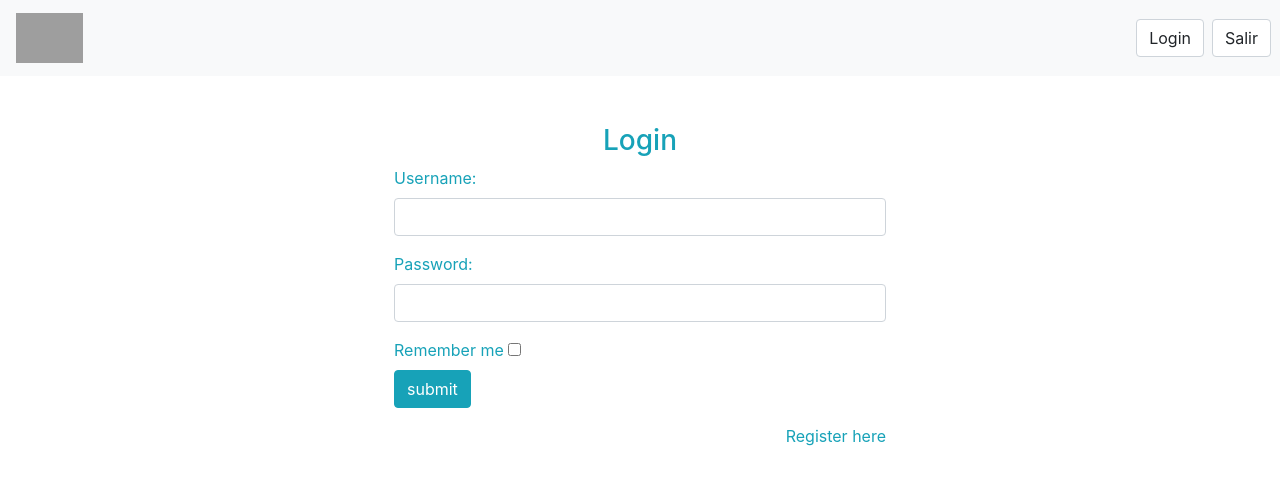
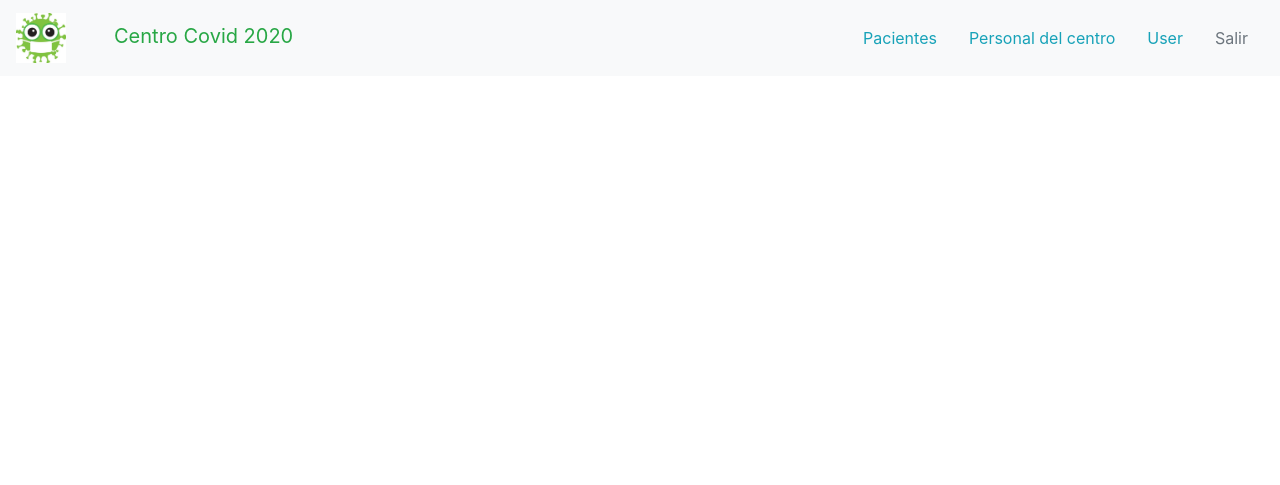
Before and after one commit to flleo/covid, a PHP site: page / in a window 1280 px wide. Shown: the top 485 px of the page. Run offline with PHP 8.4, Linux system fonts and the light colour scheme; grey boxes are pictures that could not be loaded.

Commit message:
modificar_usuario.php

```diff
--- a/css/css.css
+++ b/css/css.css
@@ -1,3 +1,5 @@
+/*author: fedelleos@gmail.com*/
+
 #logo {
     height: 50px;
 }
--- a/index.php
+++ b/index.php
@@ -1,56 +1,101 @@
-<php?
+<?php
+include "navbar.php";
+
+$email = $pass = $dni = $code = '';
+if(isset($_SESSION['email'])) $email = $_SESSION['email'];
+if(isset($_SESSION['password'])) $pass = $_SESSION['password'];
+if(isset($_SESSION['dni'])) $dni = $_SESSION['dni'];
+if(isset($_SESSION['code'])) $code = $_SESSION['code'];
+
+if(isset($_GET['log'])) {
+    if($_GET['log'] == 'pa') {
+        $_SESSION['user_type'] = 'paciente';
+    } else {
+        $_SESSION['user_type'] = 'usuario';
+    }
+}
+
+if(isset($_POST['submit'])) {
+    if(isset($_POST['email'])) {
+        $_SESSION['email'] = $_POST['email'];
+        $_SESSION['password'] = $_POST['password'];
+    } else {
+        $_SESSION['dni'] = $_POST['dni'];
+        $_SESSION['code'] = $_POST['code'];
+    }
+}
 
 ?>
 
-<html lang="en"><head></head><body><nav class="navbar navbar-light bg-light">
-    <a class="navbar-brand"><img id="logo" src="images/covid.jpeg"></a>
-    <div class="row ">
-        <div class="form-inline ">
-            <a class="form-control mr-sm-2" aria-label="Search">Login</a>
-            <a class="form-control mr-sm-2" aria-label="Search">Salir</a>
+<!doctype html>
+<html lang="es">
+
+<head>
+    <title>covid - login</title>
+    <!-- Required meta tags -->
+    <meta charset="utf-8">
+    <meta name="viewport" content="width=device-width, initial-scale=1, shrink-to-fit=no">
+    <meta name="author" content="fedelleos@gmail.com" />
+    <!-- Bootstrap CSS -->
+    <link rel="stylesheet" href="https://stackpath.bootstrapcdn.com/bootstrap/4.3.1/css/bootstrap.min.css"
+        integrity="sha384-ggOyR0iXCbMQv3Xipma34MD+dH/1fQ784/j6cY/iJTQUOhcWr7x9JvoRxT2MZw1T" crossorigin="anonymous">
+</head>
+
+<body>
+    <div class="container d-flex justify-content-center p-5">
+        <?php if(isset($_SESSION['user_type'])) { ?>
+        <div id="login-box" class="col-md-6">
+            <form id="login-form" action="index.html" method="post">
+                <h3 class="text-center text-info">Login</h3>
+                <?php
+                    if($_SESSION['user_type'] == 'usuario') {
+                        echo '
+                    <div class="form-group">
+                    <label for="email" class="text-info">Email</label><br>
+                    <input type="email" name="email" id="email" class="form-control" value="'.$email.'" required>
+                    </div>
+                    <div class="form-group">
+                    <label for="password" class="text-info">Password:</label><br>
+                    <input type="text" name="password" id="password" class="form-control" value="'.$pass.'" required>
+                    </div>
+                    ';
+                    }  else {
+                        echo '
+                    <div class="form-group">
+                    <label for="dni" class="text-info">Dni</label><br>
+                    <input type="dni" name="dni" id="dni" class="form-control" value="'.$dni .'" required>
+                    </div>
+                    <div class="form-group">
+                    <label for="code" class="text-info">Código de acceso</label><br>
+                    <input type="text" name="code" id="code" class="form-control" value="'.$code.'" required>
+                    </div>
+                    ';
+                    }
+                ?>
+                <div class="form-group">
+                    <label for="remember-me" class="text-info"><span>Remember me</span>&nbsp;<span><input
+                                id="remember-me" name="remember-me" type="checkbox"></span></label><br>
+                    <input type="submit" name="submit" class="btn btn-info btn-md" value="Entrar">
+                </div>
+            </form>
         </div>
+        <?php } ?>
     </div>
-</nav>
 
 
 
-    <title>covid</title>
-    <!-- Required meta tags -->
-    <meta charset="utf-8">
-    <meta name="viewport" content="width=device-width, initial-scale=1, shrink-to-fit=no">
-    <link rel="stylesheet" href="css/css.css">
 
-    <!-- Bootstrap CSS -->
-    <link rel="stylesheet" href="https://stackpath.bootstrapcdn.com/bootstrap/4.3.1/css/bootstrap.min.css" integrity="sha384-ggOyR0iXCbMQv3Xipma34MD+dH/1fQ784/j6cY/iJTQUOhcWr7x9JvoRxT2MZw1T" crossorigin="anonymous">
-
-
-      <div class="container d-flex justify-content-center p-5">
-
-          <div id="login-box" class="col-md-6 >
-            <form id=" login-form"="" action="" method="post">
-                <h3 class="text-center text-info">Login</h3>
-                <div class="form-group">
-                    <label for="username" class="text-info">Username:</label><br>
-                    <input type="text" name="username" id="username" class="form-control">
-                </div>
-                <div class="form-group">
-                    <label for="password" class="text-info">Password:</label><br>
-                    <input type="text" name="password" id="password" class="form-control">
-                </div>
-                <div class="form-group">
-                    <label for="remember-me" class="text-info"><span>Remember me</span>&nbsp;<span><input id="remember-me" name="remember-me" type="checkbox"></span></label><br>
-                    <input type="submit" name="submit" class="btn btn-info btn-md" value="submit">
-                </div>
-                <div id="register-link" class="text-right">
-                    <a href="#" class="text-info" marked="1">Register here</a>
-                </div>
-
-        </div>
-      </div>
     <!-- Optional JavaScript -->
     <!-- jQuery first, then Popper.js, then Bootstrap JS -->
-    <script src="https://code.jquery.com/jquery-3.3.1.slim.min.js" integrity="sha384-q8i/X+965DzO0rT7abK41JStQIAqVgRVzpbzo5smXKp4YfRvH+8abtTE1Pi6jizo" crossorigin="anonymous"></script>
-    <script src="https://cdnjs.cloudflare.com/ajax/libs/popper.js/1.14.7/umd/popper.min.js" integrity="sha384-UO2eT0CpHqdSJQ6hJty5KVphtPhzWj9WO1clHTMGa3JDZwrnQq4sF86dIHNDz0W1" crossorigin="anonymous"></script>
-    <script src="https://stackpath.bootstrapcdn.com/bootstrap/4.3.1/js/bootstrap.min.js" integrity="sha384-JjSmVgyd0p3pXB1rRibZUAYoIIy6OrQ6VrjIEaFf/nJGzIxFDsf4x0xIM+B07jRM" crossorigin="anonymous"></script>
+    <script src="https://code.jquery.com/jquery-3.3.1.slim.min.js"
+        integrity="sha384-q8i/X+965DzO0rT7abK41JStQIAqVgRVzpbzo5smXKp4YfRvH+8abtTE1Pi6jizo" crossorigin="anonymous">
+    </script>
+    <script src="https://cdnjs.cloudflare.com/ajax/libs/popper.js/1.14.7/umd/popper.min.js"
+        integrity="sha384-UO2eT0CpHqdSJQ6hJty5KVphtPhzWj9WO1clHTMGa3JDZwrnQq4sF86dIHNDz0W1" crossorigin="anonymous">
+    </script>
+    <script src="https://stackpath.bootstrapcdn.com/bootstrap/4.3.1/js/bootstrap.min.js"
+        integrity="sha384-JjSmVgyd0p3pXB1rRibZUAYoIIy6OrQ6VrjIEaFf/nJGzIxFDsf4x0xIM+B07jRM" crossorigin="anonymous">
+    </script>
+</body>
 
-</body></html>
+</html>
--- /dev/null
+++ b/navbar.php
@@ -0,0 +1,19 @@
+<?php
+session_start();
+$user = 'User';
+if(isset($_SESSION['user'])) $user = $_SESSION['user'];
+?>
+<!-- author: fedelleos@gmail.com -->
+<link rel="stylesheet" href="css/css.css">
+<nav class="navbar navbar-expand-lg navbar-light bg-light">
+    <a class="navbar-brand" href="index.php"><img id='logo' src="img/logo.jpg"><span class="ml-5 text-success">Centro Covid
+            2020</span></a>
+    <div class="collapse navbar-collapse" id="navbarSupportedContent">
+        <div class="d-flex ml-auto">
+            <a class="nav-link text-info" href="index.php?log=pa">Pacientes <span class="sr-only">(current)</span></a>
+            <a class="nav-link text-info" href="index.php?log=pe">Personal del centro</a>
+            <a class="nav-link text-info" href="modificar_usuario.php"><?php echo $user; ?><span class="sr-only">(current)</span></a>
+            <a class="nav-link text-secondary" href="#">Salir</a>
+        </div>
+    </div>
+</nav>
```
Also changed, not shown: modificar_usuario.php (added, +102 -0 lines), img/covid.jpeg (deleted), img/logo.jpg (added).
